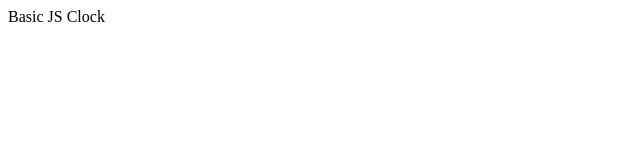
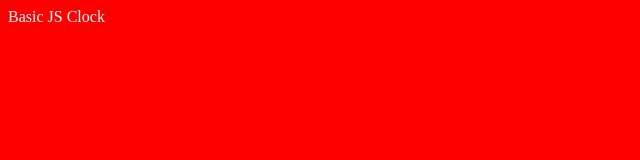
Before and after one commit to dextar1/clock, a plain HTML site: page index.html in a window 1280 px wide. Shown: the whole page, without its empty margins (0-640 px from the left). Drawn offline with Linux system fonts and the light colour scheme.

Commit message:
adds teaser.css

```diff
--- a/index.html
+++ b/index.html
@@ -4,6 +4,7 @@
     <meta charset="UTF-8">
     <meta name="viewport" content="width=device-width, initial-scale=1.0">
     <meta http-equiv="X-UA-Compatible" content="ie=edge">
+    <link rel="stylesheet" href="teaser.css">
     <title>Clock</title>
 </head>
 <body>
--- /dev/null
+++ b/teaser.css
@@ -0,0 +1,4 @@
+body {
+    background-color: red;
+    color: white;
+}
```
